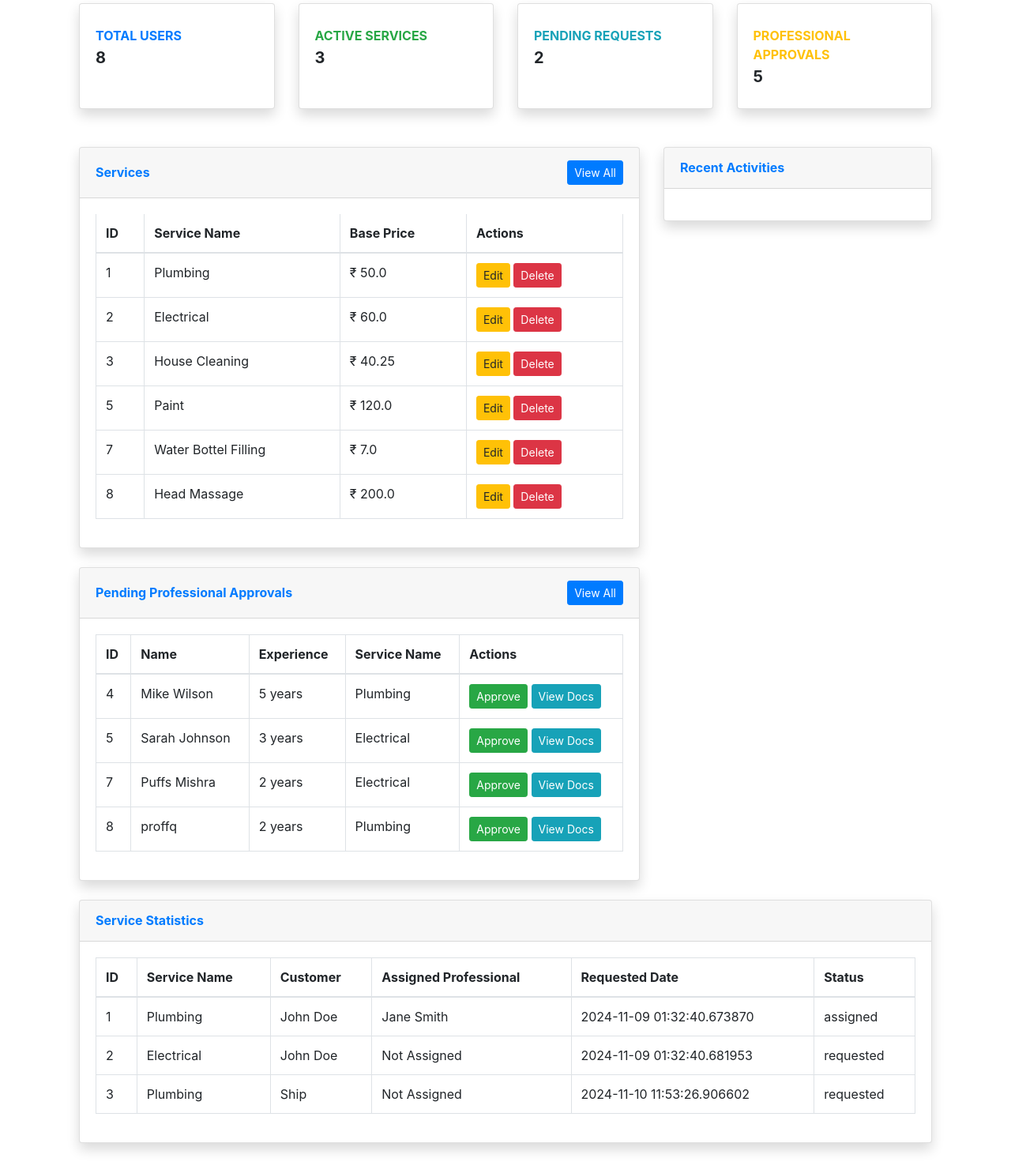
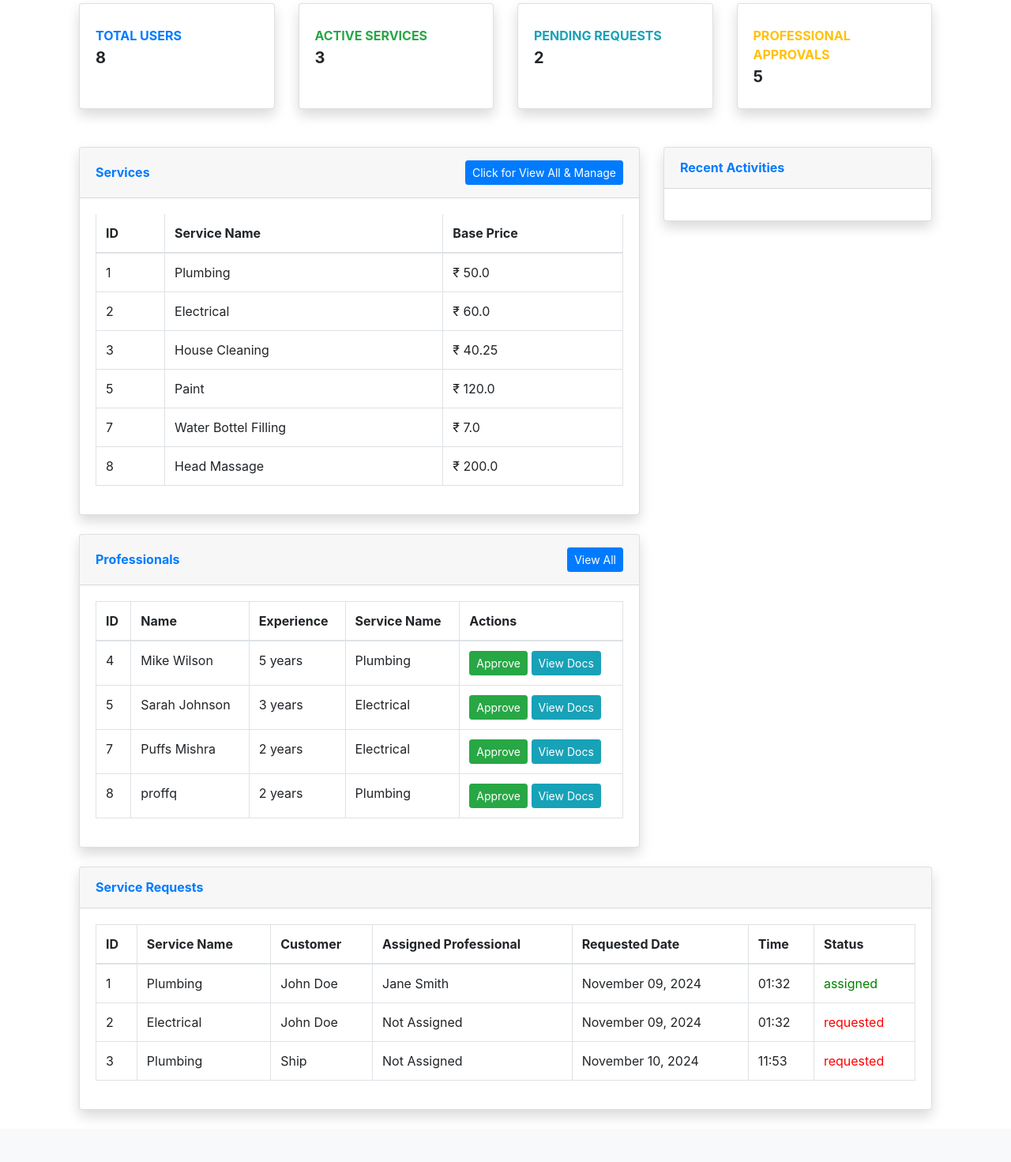
Before and after one commit to Moon-Wrecker/household-services-app, a Flask app: page /dashboard in a window 1280 px wide. Shown: the part 142-1613 px from the top of the page at 79% size. After the commit the page ends 1556 px from the top, so only its background shows below. Run offline with Flask 3, Linux system fonts and the light colour scheme; a user stored in the database is signed in; some libraries are stand-ins or nearby versions.

Commit message:
12-NOV-2024 4:36 updated admin/admin_summary and html page

```diff
--- a/app.py
+++ b/app.py
@@ -96,9 +96,9 @@ def dashboard():
         )
         active_services = ServiceRequest.query.count()
         pending_approvals = User.query.filter_by(document_verified=False).count()
-        return render_template('admin_dashboard.html', users=users, services=services, service_requests=service_requests, service=services,
-                               total_users=user_count, customer=customer_count, total_services=service_count, total_service_requests=service_request_count,
-                               pending_professionals = pending_professionals, active_services = active_services, pending_approvals=pending_approvals, pending_requests=pending_requests)
+        return render_template('admin_dashboard.html', users=users, services=services, service_requests=service_requests,
+                                service=services, total_users=user_count, customer=customer_count, total_services=service_count,
+                                total_service_requests=service_request_count, pending_professionals = pending_professionals, active_services = active_services, pending_approvals=pending_approvals, pending_requests=pending_requests)
     elif current_user.role == 'professional':
         service_requests = ServiceRequest.query.filter_by(professional_id=current_user.id).all()
         return render_template('professional_dashboard.html', service_requests=service_requests)
@@ -203,25 +203,6 @@ def admin_users():
         flash('You are not authorized to access this page.', 'danger')
         return redirect(url_for('dashboard'))
 
-# @app.route('/admin/services', methods=['GET', 'POST'])
-# @login_required
-# def admin_services():
-#     if current_user.role == 'admin':
-#         if request.method == 'POST':
-#             name = request.form['name']
-#             price = request.form['price']
-#             description = request.form['description']
-#             time_required = request.form['time_required']
-#             category = request.form['category']
-#             service = Service(name=name, price=price, description=description, time_required=time_required, category=category)
-#             db.session.add(service)
-#             db.session.commit()
-#             flash('Service created successfully.', 'success')
-#         services = Service.query.all()
-#         return render_template('admin_services.html', services=services)
-#     else:
-#         flash('You are not authorized to access this page.', 'danger')
-#         return redirect(url_for('dashboard'))
 
 @app.route('/admin/services', methods=['GET', 'POST'])
 @login_required
@@ -271,5 +252,38 @@ def admin_services():
         flash('You are not authorized to access this page.', 'danger')
         return redirect(url_for('dashboard'))
 
+from flask import render_template
+import random
+
+@app.route('/admin/summary')
+def admin_summary():
+    # Sample data - replace this with actual database queries
+    customer_ratings = [50, 30, 15, 5]  # [Excellent, Good, Average, Poor]
+    """
+    To be fixed Later
+    1. add in nav bar
+    2. add customer rating using models
+    """
+    service_requests_summary = [ServiceRequest.query.filter_by(service_status='requested').count(), ServiceRequest.query.filter_by(service_status='assigned').count(), ServiceRequest.query.filter_by(service_status='closed').count()]
+
+    return render_template('admin_summary.html',
+                           customer_ratings=customer_ratings,
+                           service_requests_summary=service_requests_summary)
+
+@app.route('/service-status-summary')
+@login_required
+def service_status_summary():
+    if current_user.role == 'admin':
+        status_counts = db.session.query(
+            ServiceRequest.service_status,
+            func.count(ServiceRequest.service_status)
+        ).group_by(ServiceRequest.service_status).all()
+
+        status_summary = {status: count for status, count in status_counts}
+        return jsonify(status_summary)
+    else:
+        flash('You are not authorized to access this page.', 'danger')
+        return redirect(url_for('dashboard'))
+
 if __name__ == '__main__':
     app.run(debug=True, port=1478)
--- a/templates/admin_dashboard.html
+++ b/templates/admin_dashboard.html
@@ -87,7 +87,7 @@
             <div class="card shadow mb-4">
                 <div class="card-header py-3 d-flex flex-row align-items-center justify-content-between">
                     <h6 class="m-0 font-weight-bold text-primary">Services</h6>
-                    <a href="{{ url_for('services') }}" class="btn btn-sm btn-primary">View All</a>
+                    <a href="{{ url_for('services') }}" class="btn btn-sm btn-primary">Click for View All & Manage</a>
                 </div>
                 <div class="card-body">
                     <div class="table-responsive">
@@ -98,7 +98,6 @@
                                         <th>ID</th>
                                         <th>Service Name</th>
                                         <th>Base Price</th>
-                                        <th>Actions</th>
                                     </tr>
                                 </tr>
                             </thead>
@@ -108,69 +107,7 @@
                                     <td>{{ ser.id }}</td>
                                     <td>{{ ser.name }}</td>
                                     <td>₹ {{ ser.price }}</td>
-                                    <td>
-                                        <button class="btn btn-warning btn-sm" data-bs-toggle="modal" data-bs-target="#editModal{{ service.id }}">
-                                            Edit
-                                          </button>
-                                          <form method="POST" action="{{ url_for('admin_services') }}" class="d-inline">
-                                            <input type="hidden" name="action" value="delete">
-                                            <input type="hidden" name="service_id" value="{{ service.id }}">
-                                            <button type="submit" class="btn btn-danger btn-sm" onclick="return confirm('Are you sure you want to delete this service?')">
-                                              Delete
-                                            </button>
-                                          </form>
-                                    </td>
                                 </tr>
-                                <!-- Edit Modal -->
-                                <div class="modal fade" id="editModal{{ service.id }}" tabindex="-1">
-                                  <div class="modal-dialog">
-                                    <div class="modal-content">
-                                      <div class="modal-header">
-                                        <h5 class="modal-title">Edit Service</h5>
-                                        <button type="button" class="btn-close" data-bs-dismiss="modal"></button>
-                                      </div>
-                                      <div class="modal-body">
-                                        <form method="POST" action="{{ url_for('admin_services') }}">
-                                          <input type="hidden" name="action" value="edit">
-                                          <input type="hidden" name="service_id" value="{{ service.id }}">
-                                          <div class="mb-3">
-                                            <label for="edit_name{{ service.id }}" class="form-label">Service Name</label>
-                                            <input type="text" class="form-control" id="edit_name{{ service.id }}"
-                                                   name="name" value="{{ service.name }}" required>
-                                          </div>
-                                          <div class="mb-3">
-                                            <label for="edit_price{{ service.id }}" class="form-label">Base Price (₹)</label>
-                                            <input type="number" class="form-control" id="edit_price{{ service.id }}"
-                                                   name="price" value="{{ service.price }}" step="0.01" required>
-                                          </div>
-                                          <div class="mb-3">
-                                            <label for="edit_time{{ service.id }}" class="form-label">Time Required (minutes)</label>
-                                            <input type="number" class="form-control" id="edit_time{{ service.id }}"
-                                                   name="time_required" value="{{ service.time_required }}" required>
-                                          </div>
-                                          <div class="mb-3">
-                                            <label for="edit_category{{ service.id }}" class="form-label">Category</label>
-                                            <select class="form-control" id="edit_category{{ service.id }}" name="category" required>
-                                              <option value="cleaning" {% if service.category == 'cleaning' %}selected{% endif %}>Cleaning</option>
-                                              <option value="plumbing" {% if service.category == 'plumbing' %}selected{% endif %}>Plumbing</option>
-                                              <option value="electrical" {% if service.category == 'electrical' %}selected{% endif %}>Electrical</option>
-                                              <option value="pest_control" {% if service.category == 'pest_control' %}selected{% endif %}>Pest Control</option>
-                                              <option value="carpentry" {% if service.category == 'carpentry' %}selected{% endif %}>Carpentry</option>
-                                            </select>
-                                          </div>
-                                          <div class="mb-3">
-                                            <label for="edit_description{{ service.id }}" class="form-label">Description</label>
-                                            <textarea class="form-control" id="edit_description{{ service.id }}"
-                                                      name="description" rows="3" required>{{ service.description }}</textarea>
-                                          </div>
-                                          <div class="modal-footer">
-                                            <button type="button" class="btn btn-secondary" data-bs-dismiss="modal">Close</button>
-                                            <button type="submit" class="btn btn-primary">Save Changes</button>
-                                          </div>
-                                        </form>
-                                      </div>
-                                    </div>
-                                  </div>
                                 </div>
                                 {% endfor %}
                             </tbody>
@@ -209,7 +146,7 @@
         <div class="col-xl-8 col-lg-7">
             <div class="card shadow mb-4">
                 <div class="card-header py-3 d-flex flex-row align-items-center justify-content-between">
-                    <h6 class="m-0 font-weight-bold text-primary">Pending Professional Approvals</h6>
+                    <h6 class="m-0 font-weight-bold text-primary">Professionals</h6>
                     <a href="{{ url_for('admin_users') }}" class="btn btn-sm btn-primary">View All</a>
                 </div>
                 <div class="card-body">
@@ -251,12 +188,12 @@
         </div>
     </div>
 
-    <!-- Service Statistics -->
+    <!-- Service Requests -->
     <div class="row">
         <div class="col-12">
             <div class="card shadow mb-4">
                 <div class="card-header py-3">
-                    <h6 class="m-0 font-weight-bold text-primary">Service Statistics</h6>
+                    <h6 class="m-0 font-weight-bold text-primary">Service Requests</h6>
                 </div>
                 <div class="card-body">
                     <div class="table-responsive">
@@ -268,6 +205,7 @@
                                     <th>Customer</th>
                                     <th>Assigned Professional</th>
                                     <th>Requested Date</th>
+                                    <th>Time</th>
                                     <th>Status</th>
                                 </tr>
                             </thead>
@@ -278,8 +216,17 @@
                                     <td>{{ stat.service_name }}</td>
                                     <td>{{ stat.customer_name}}</td>
                                     <td>{{ stat.professional_name if stat.professional_name else 'Not Assigned' }}</td>
-                                    <td>{{ stat.ServiceRequest.date_of_request }}</td>
-                                    <td>{{ stat.ServiceRequest.service_status }}</td>
+                                    <td>{{ stat.ServiceRequest.date_of_request.strftime('%B %d, %Y') }}</td>
+                                    <td>{{ stat.ServiceRequest.date_of_request.strftime('%H:%M') }}</td>
+                                    <td style="
+                                        {% if stat.ServiceRequest.service_status == 'requested' %} color: red;
+                                        {% elif stat.ServiceRequest.service_status == 'assigned' %} color: green;
+                                        {% elif stat.ServiceRequest.service_status == 'closed' %} color: yellow;
+                                        {% endif %}
+                                    ">
+                                        {{ stat.ServiceRequest.service_status }}
+                                    </td>
+
                                 </tr>
                                 {% endfor %}
                             </tbody>
```
Also changed, not shown: templates/admin_summary.html (added, +102 -0 lines), instance/household_services.db.
